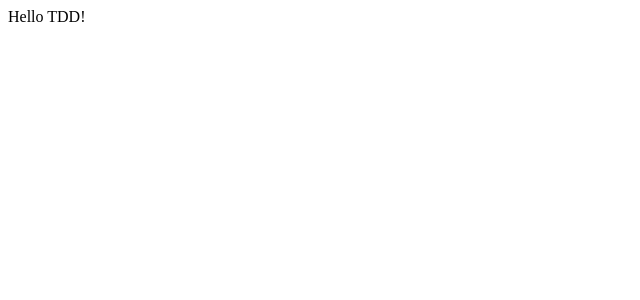
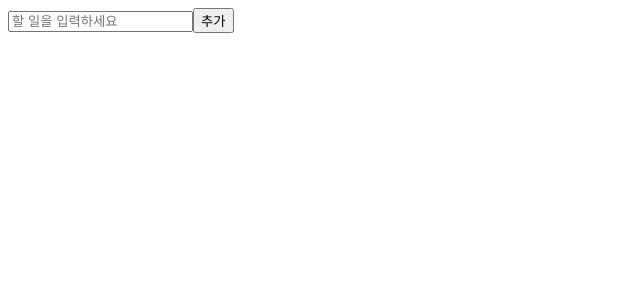
Before and after one commit to HANYUNSEONG/react-tdd-todo, a React (Create React App) app: page / in a window 1280 px wide. Shown: the top 300 px of the page, without its empty margins (0-640 px from the left). Built offline with nearby package versions, Linux system fonts and the light colour scheme.

Commit message:
feat: TodoFrom onSubmit 이벤트 추가

```diff
--- a/src/App.tsx
+++ b/src/App.tsx
@@ -1,7 +1,12 @@
 import React from "react";
+import TodoForm from "./components/TodoForm";
 
 function App() {
-  return <div>Hello TDD!</div>;
+  return (
+    <div>
+      <TodoForm onSubmit={(data) => console.log(data)} />
+    </div>
+  );
 }
 
 export default App;
--- a/src/components/TodoForm/TodoForm.tsx
+++ b/src/components/TodoForm/TodoForm.tsx
@@ -1,6 +1,10 @@
 import { useCallback, useState } from "react";
 
-function TodoForm() {
+type Props = {
+  onSubmit: (value: string) => void;
+};
+
+function TodoForm({ onSubmit }: Props) {
   const [todoValue, setTodoValue] = useState<string>("");
   const onTodoInputChange = useCallback(
     ({ target }: React.ChangeEvent<HTMLInputElement>) => {
@@ -10,8 +14,18 @@ function TodoForm() {
     []
   );
 
+  const onTodoFormSubmit = useCallback(
+    (event: React.FormEvent<HTMLFormElement>) => {
+      event.preventDefault();
+
+      onSubmit(todoValue);
+      setTodoValue(() => "");
+    },
+    [onSubmit, todoValue]
+  );
+
   return (
-    <form>
+    <form onSubmit={onTodoFormSubmit}>
       <input
         type="text"
         placeholder="할 일을 입력하세요"
```
